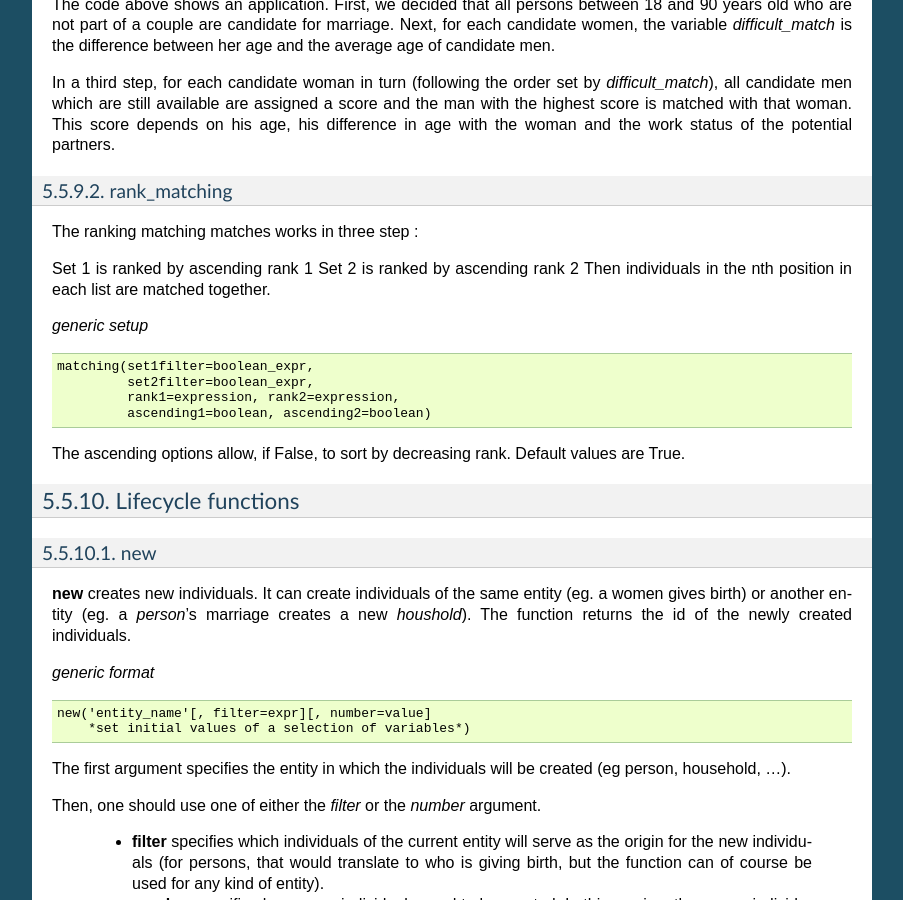
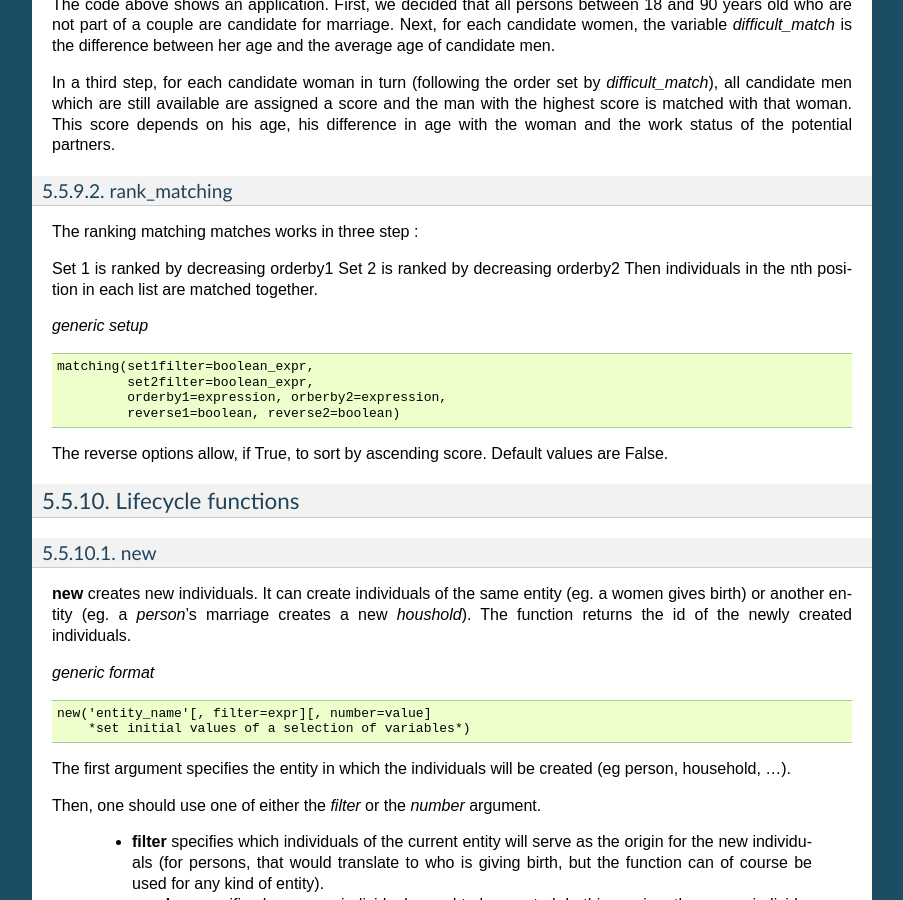
Before and after one commit to liam2/liam2, a Sphinx documentation site: the page built from doc/usersguide/source/processes.rst, in a window 1280 px wide and 900 px high, scrolled down 17339 px. Shown: the whole window, without its empty margins (198-1101 px from the left). Built offline with Sphinx 7.4.7, drawn with Linux system fonts in a browser that asks for light colours; formulas are drawn with MathJax 3.

```diff
--- a/doc/usersguide/source/architecture.rst
+++ b/doc/usersguide/source/architecture.rst
@@ -123,7 +123,7 @@ links.py
       minlink and maxlink
 
 matching.py
-    handles the matching() function
+    handles the matching functions: matching() and rank_matching()
 
 regressions.py
     handles all the regression functions: logit_score, logit_regr, cont_regr,
--- a/doc/usersguide/source/processes.rst
+++ b/doc/usersguide/source/processes.rst
@@ -1117,19 +1117,19 @@ rank_matching
 
 The ranking matching matches works in three step :
 
-Set 1 is ranked by ascending rank 1
-Set 2 is ranked by ascending rank 2
+Set 1 is ranked by decreasing orderby1
+Set 2 is ranked by decreasing orderby2
 Then individuals in the nth position in each list are matched together.
 
 *generic setup* ::
 
     matching(set1filter=boolean_expr,
              set2filter=boolean_expr,
-             rank1=expression, rank2=expression,
-             ascending1=boolean, ascending2=boolean)
-
-The ascending options allow, if False, to sort by decreasing rank. Default
-values are True.
+             orderby1=expression, orberby2=expression,
+             reverse1=boolean, reverse2=boolean)
+
+The reverse options allow, if True, to sort by ascending score. Default
+values are False.
 
 
 .. index:: lifecycle functions
```
